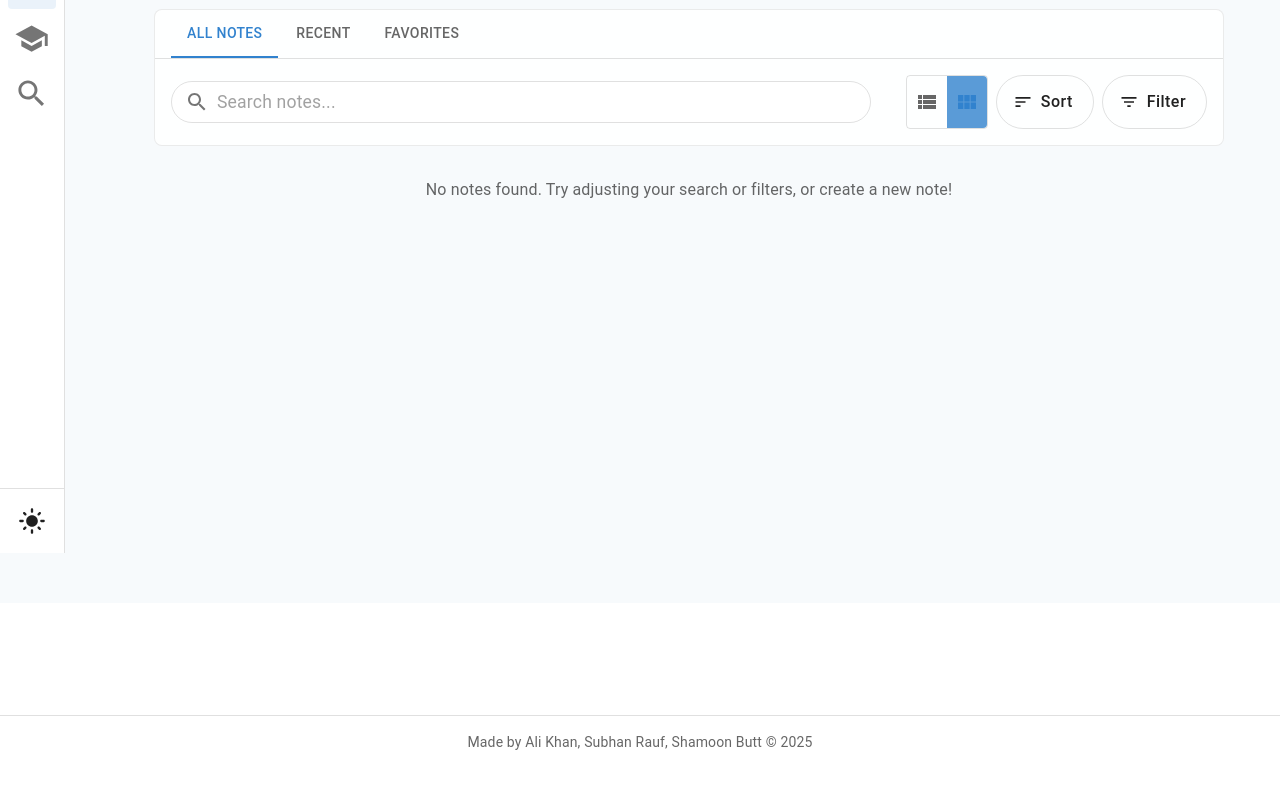
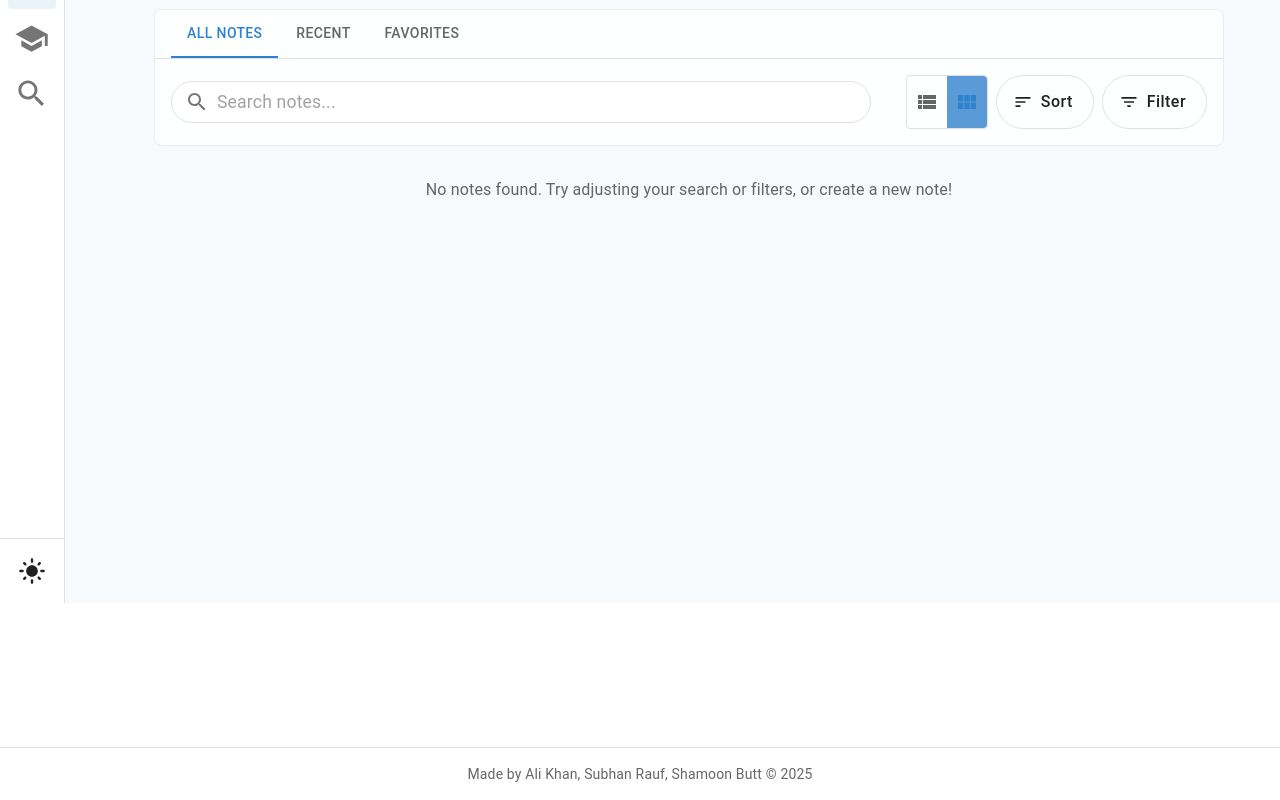
Before and after one commit to Wocx32/smart-note-organizer, a React (Vite) app in the folder frontend/: page /notes in a window 1280 px wide. Shown: the part 197-997 px from the top of the page. Before the commit the page ends 965 px from the top, so only its background shows below. Built offline with nearby package versions, Linux system fonts and the light colour scheme; what tesseract.js would draw is missing.

Commit message:
update sidebar

```diff
--- a/frontend/src/components/Layout.jsx
+++ b/frontend/src/components/Layout.jsx
@@ -23,7 +23,7 @@ const Layout = () => {
       color: 'text.primary'
     }}>
       <Navbar drawerWidth={drawerWidth} />
-      <Box sx={{ display: 'flex', flex: 1, minHeight: 'calc(100vh - 64px - 80px)' }}>
+      <Box sx={{ display: 'flex', flex: 1, minHeight: 'calc(100vh - 64px)', pb: 4 }}>
         <Sidebar />
         <Box
           component="main"
@@ -57,7 +57,9 @@ const Layout = () => {
           </Box>
         </Box>
       </Box>
-      <Footer />
+      <Box sx={{ width: '100%', bgcolor: 'white' }}>
+        <Footer />
+      </Box>
     </Box>
   );
 };
--- a/frontend/src/components/Sidebar.jsx
+++ b/frontend/src/components/Sidebar.jsx
@@ -113,7 +113,7 @@ const Sidebar = ({ onTagSelect }) => {
           borderRight: '0.5px solid black',
           borderColor: 'divider',
           backgroundColor: 'background.default',
-          height: 'calc(100vh - 64px - 50px)',
+          height: 'calc(100vh - 64px)',
           position: 'fixed',
           top: '64px',
           transition: 'width 0.2s ease-in-out',
```
